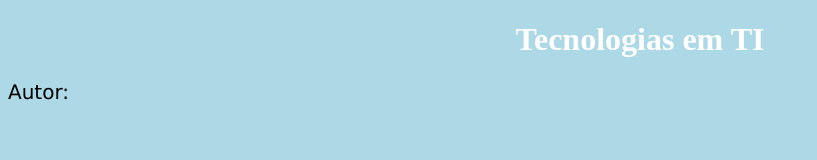
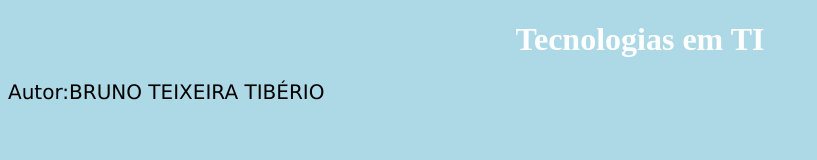
Before and after one commit to RexNoctem/TecnologiasTI, a plain HTML site: page Index.html in a window 1280 px wide. Shown: the whole page, without its empty margins (0-817 px from the left). Drawn offline with Linux system fonts and the light colour scheme.

Commit message:
Update Index.html
Acrescentado o nome do autor

```diff
--- a/Index.html
+++ b/Index.html
@@ -20,7 +20,7 @@
 	<body>
 
 		<h1>Tecnologias em TI</h1>
-		<p>Autor:</p>
+		<p>Autor:BRUNO TEIXEIRA TIBÉRIO</p>
 
 	</body>
 </html>
```
